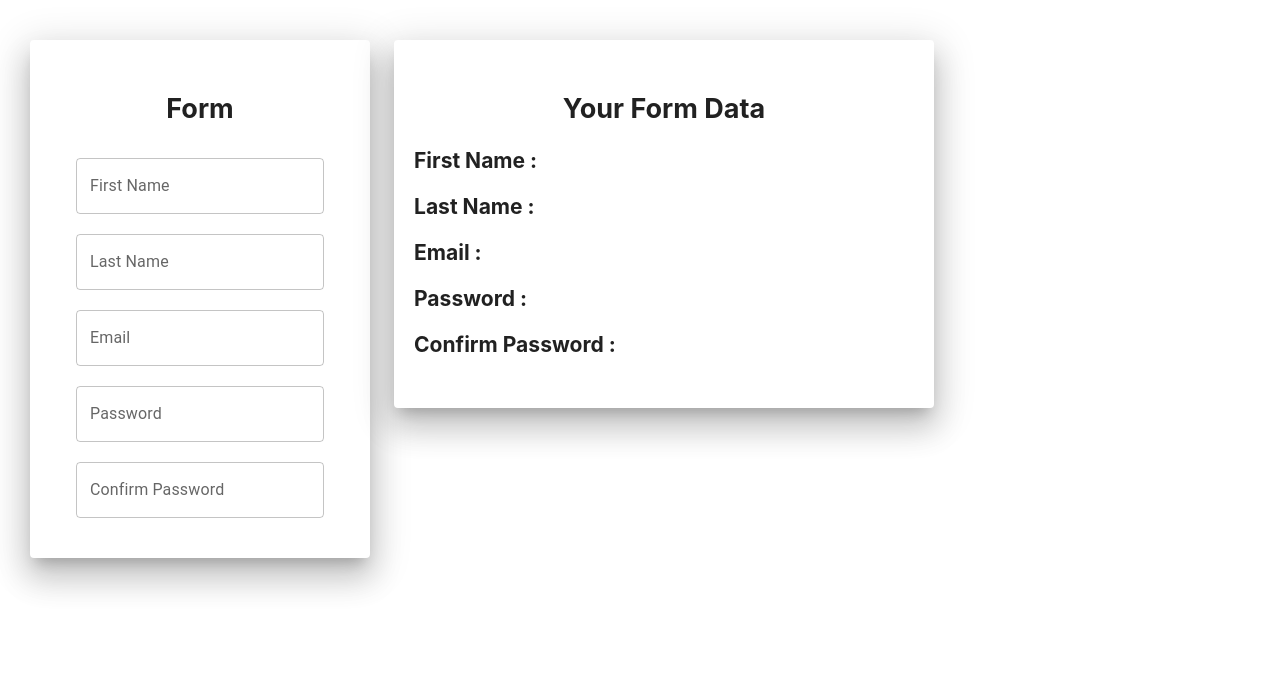
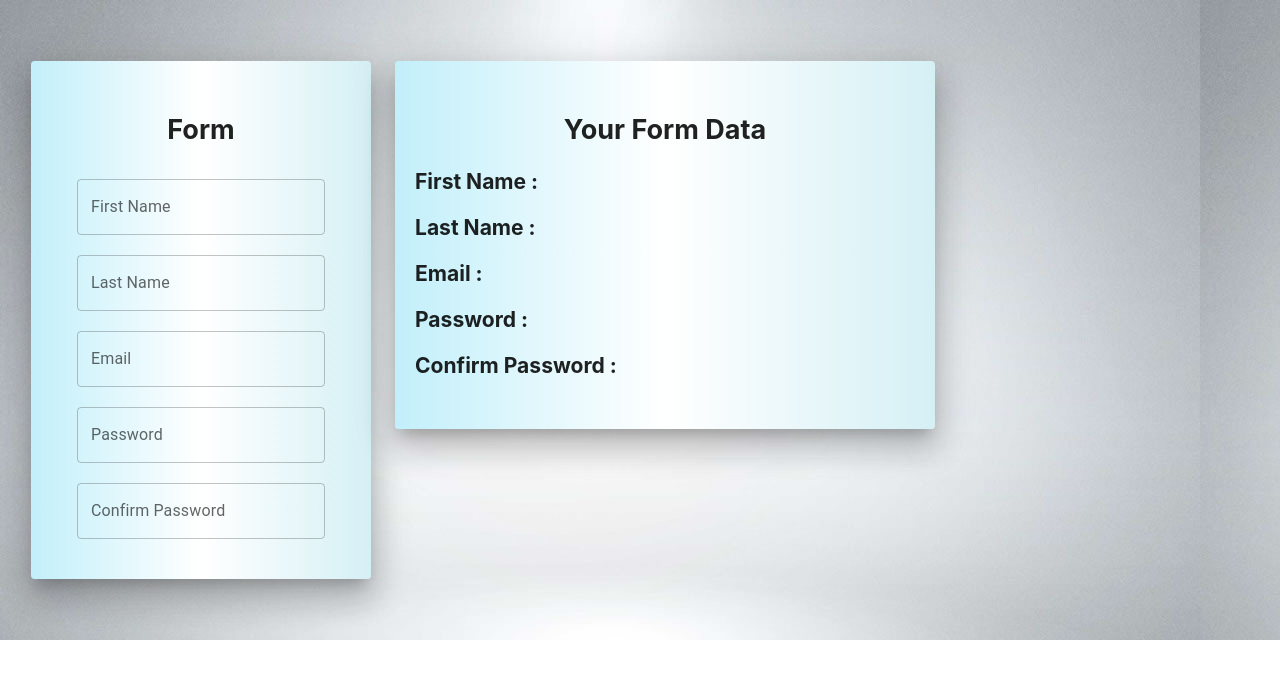
Before and after one commit to KotturMohammedTalha/Helloworld, a React (Create React App) app: page / in a window 1280 px wide. Shown: the top 678 px of the page. Built offline with nearby package versions, Linux system fonts and the light colour scheme.

Commit message:
Changes in css

```diff
--- a/src/App.css
+++ b/src/App.css
@@ -1,7 +1,6 @@
 .App {
-  margin: 10px 30px;
-  /* text-align: center; */
-  /* margin:5% 0; */
+  padding: 31px;
+  background-image: url('./Image/bg-form.jpg');
 }
 
 .App-logo {
--- a/src/Components/Form.js
+++ b/src/Components/Form.js
@@ -1,4 +1,4 @@
-import { Grid, Paper, TextField,Stack } from "@mui/material";
+import { Grid, Paper, TextField, Stack } from "@mui/material";
 import React, { useState } from "react";
 
 function Form() {
@@ -25,6 +25,9 @@ function Form() {
               fontSize: "18px",
               fontWeight: 600,
               textAlign: "center",
+              background: "rgb(194,239,250)",
+              background:
+                "linear-gradient(90deg, rgba(194,239,250,1) 0%, rgba(255,255,255,1) 50%, rgba(213,240,245,1) 100%)",
             }}
           >
             <h2>Form</h2>
@@ -78,6 +81,9 @@ function Form() {
               padding: "30px 20px",
               fontSize: "18px",
               fontWeight: 600,
+              background: "rgb(194,239,250)",
+              background:
+                "linear-gradient(90deg, rgba(194,239,250,1) 0%, rgba(255,255,255,1) 50%, rgba(213,240,245,1) 100%)",
             }}
           >
             <h2 style={{ textAlign: "center" }}>Your Form Data</h2>
```
Also changed, not shown: src/Image/bg-form.jpg (added).
